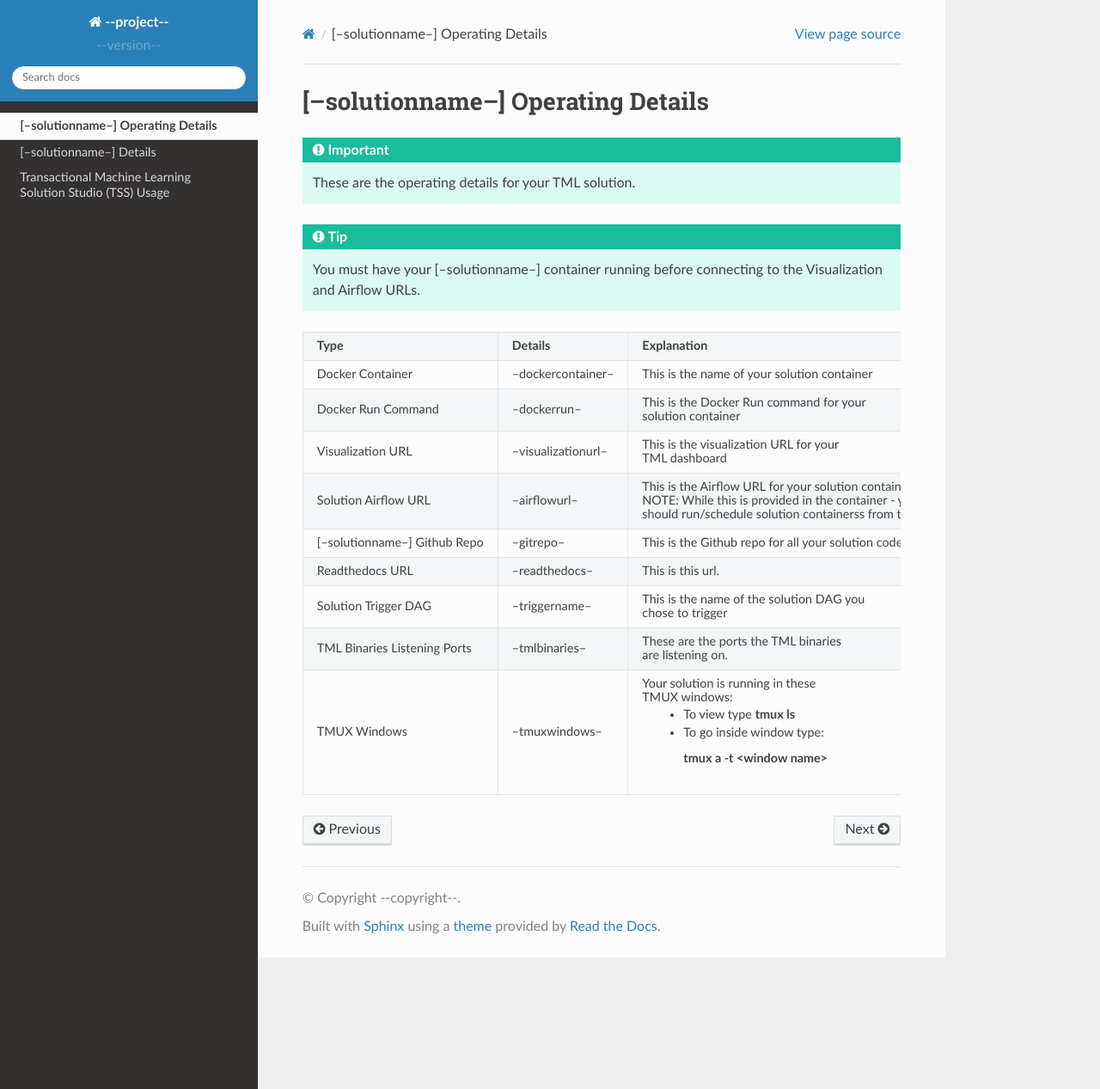
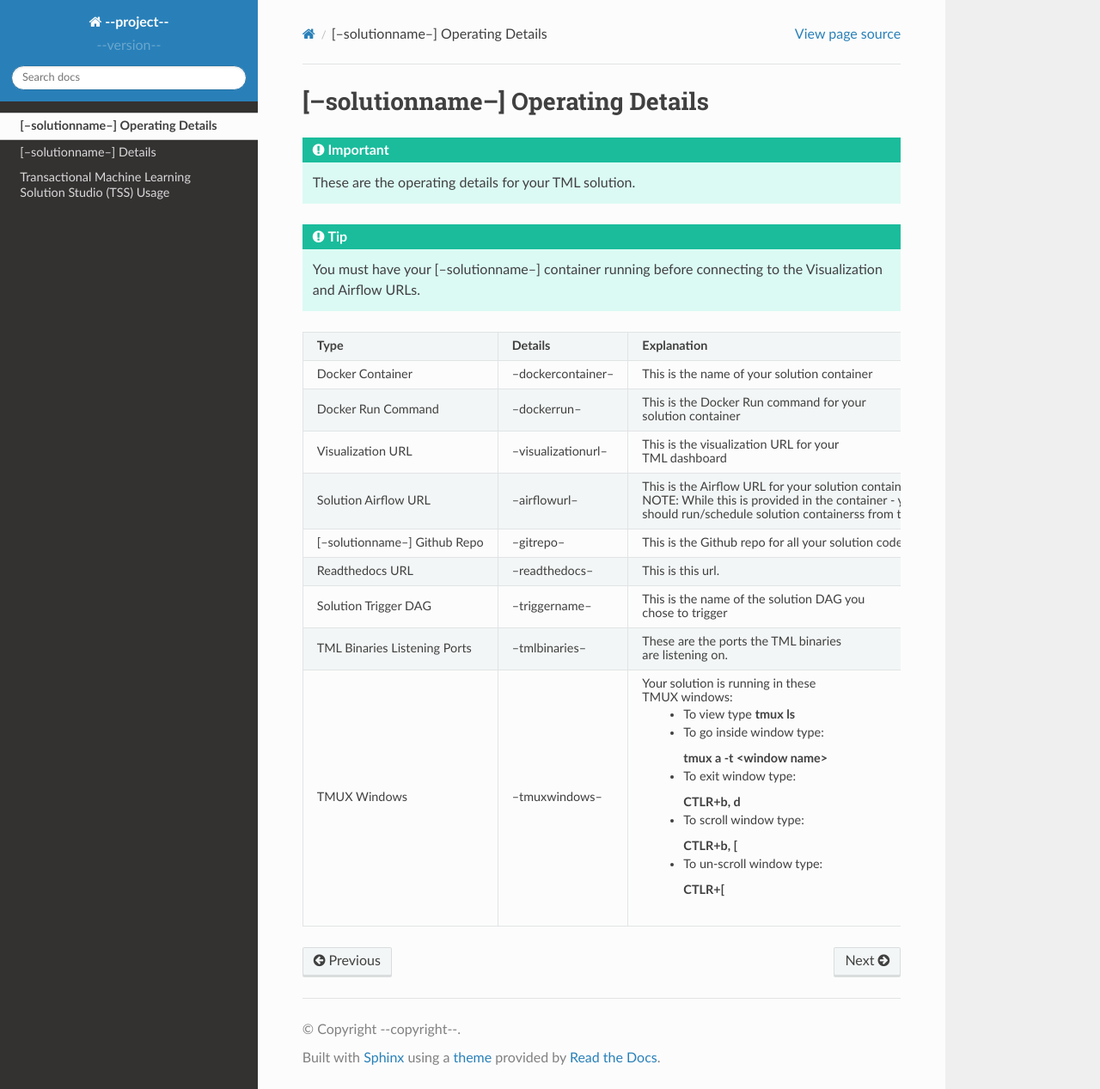
Before and after one commit to vanesalcb06/tssproject2-2b5c, a Sphinx documentation site: the page built from docs/source/operating.rst, in a window 1280 px wide and 1267 px high. Shown: the whole window at 86% size. Built offline with Sphinx 7.4.7 and the Read the Docs theme 2.0.0, drawn with Linux system fonts in a browser that asks for light colours.

Commit message:
Update operating.rst

```diff
--- a/docs/source/operating.rst
+++ b/docs/source/operating.rst
@@ -59,3 +59,15 @@
         - To go inside window type:
 
           **tmux a -t <window name>**
+
+        - To exit window type:
+
+          **CTLR+b, d**
+
+        - To scroll window type:
+
+          **CTLR+b, [**
+
+        - To un-scroll window type:
+
+          **CTLR+[**
```
